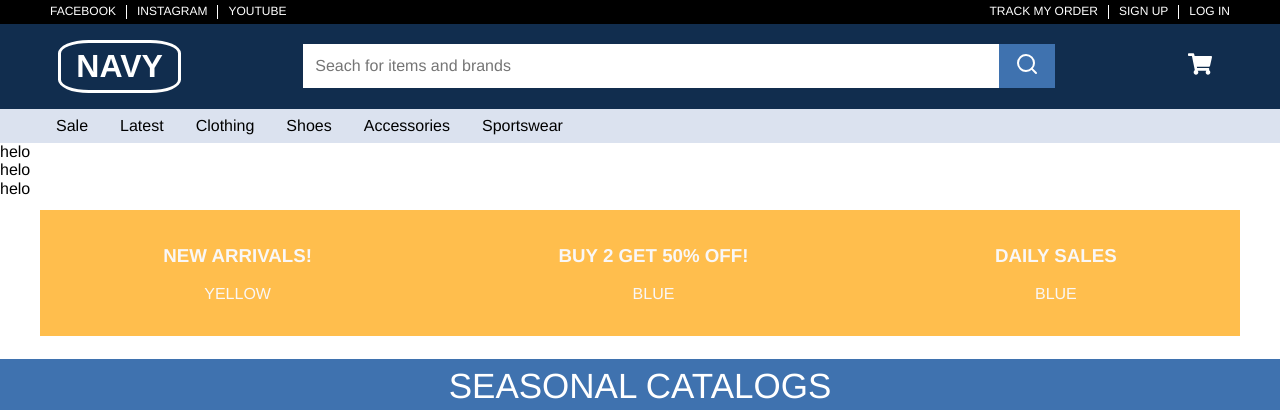
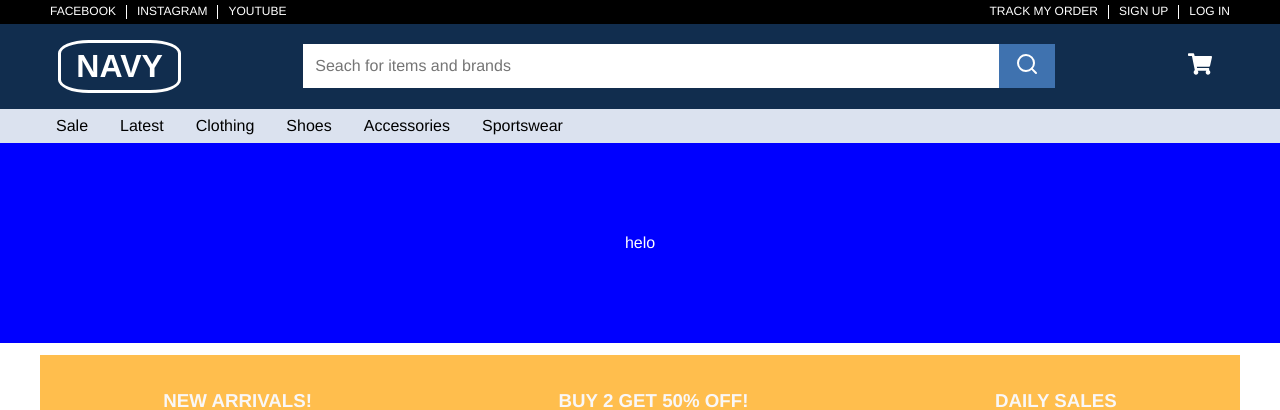
Before and after one commit to salmonsashimi/onlinestore, a Next.js app: page / in a window 1280 px wide. Shown: the top 410 px of the page. Built offline with nearby package versions, Linux system fonts and the light colour scheme.

Commit message:
added transform

```diff
--- a/src/components/indexComponents/IndexCarousel.js
+++ b/src/components/indexComponents/IndexCarousel.js
@@ -1,5 +1,5 @@
 const IndexCarouselItem = (props) => (
-    <div>
+    <div className='indexCarouselItem'>
         helo
     </div>
 )
@@ -8,7 +8,7 @@ const IndexCarouselItem = (props) => (
 const IndexCarousel = (props) => {
     return (
         <div className='indexCarousel'>
-            <div>
+            <div className='indexCarousel__inner' style={{ transform: 'translate(-200%' }}>
                 {props.banners.map((banner) => (
                     <IndexCarouselItem img={banner.imgSrc} />
                 ))}
--- a/src/styles/components/_indexCarousel.scss
+++ b/src/styles/components/_indexCarousel.scss
@@ -1,6 +1,20 @@
-.indexMainBanner {
-    min-height: 40rem;
-    padding-top: $l-size;
+.indexCarousel {
+    overflow:hidden;
+}
+
+.indexCarousel__inner {
+    white-space: nowrap;
+    transition: transform 0.3s;
+}
+
+.indexCarouselItem {
+    width: 1280px;
+    height: 200px;
+    background-color: blue;
+    display: inline-flex;
+    align-items: center;
+    justify-content: center;
+    color: #fff;
 }
 
 // .carousel {
```
